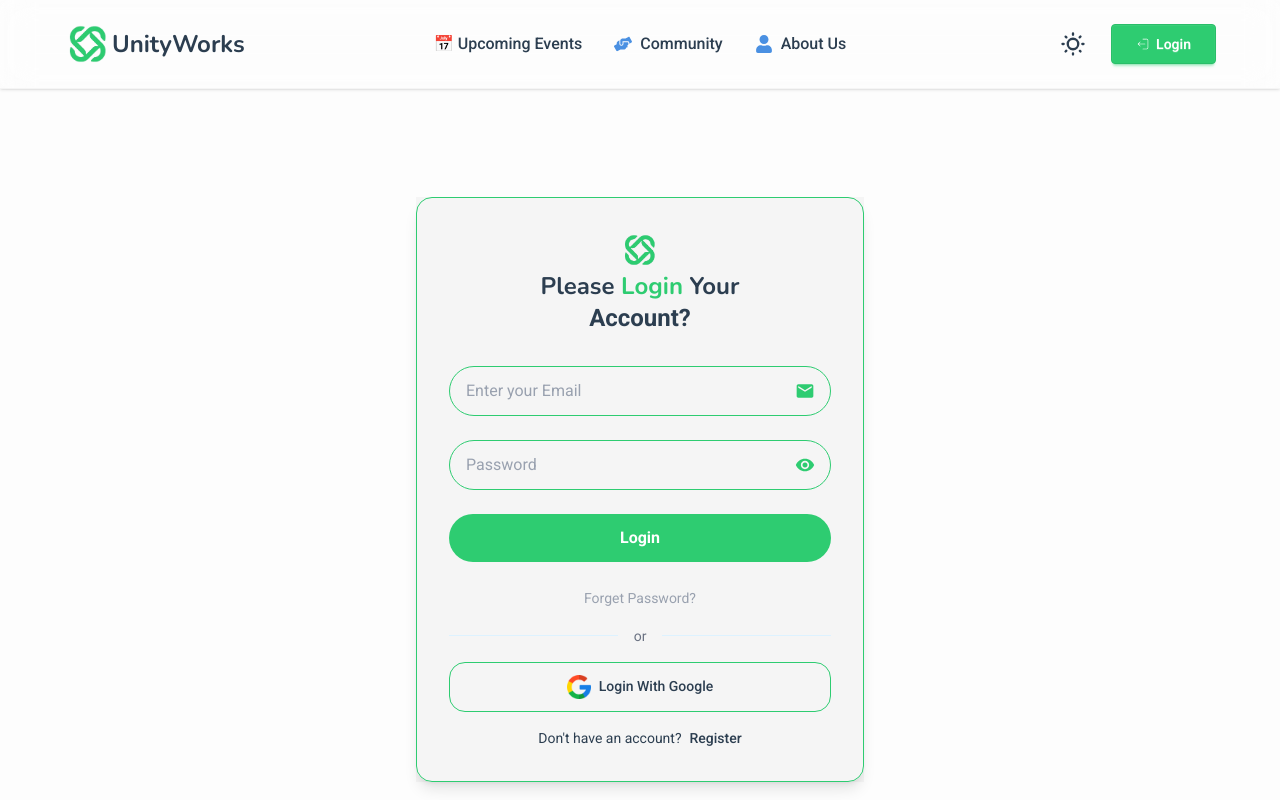
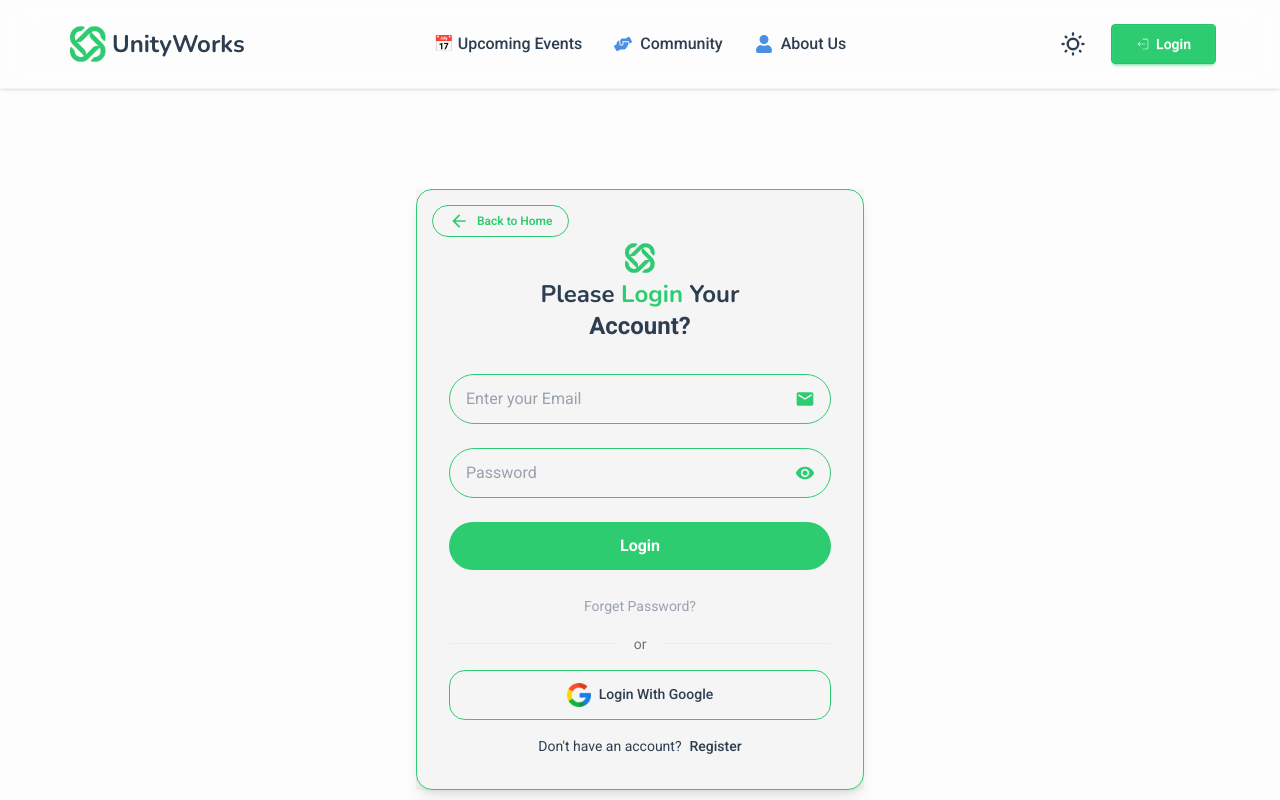
Before and after one commit to mdrahimultahsin/unityWorks-frontend, a React (Vite) app: page /login in a window 1280 px wide. Shown: the top 800 px of the page. Built offline with nearby package versions, Linux system fonts and the light colour scheme; no server answers.

Commit message:
added go back button in the login and register page

```diff
--- a/src/pages/Login/Login.jsx
+++ b/src/pages/Login/Login.jsx
@@ -1,18 +1,18 @@
-import {useState} from "react";
-import {Link, useLocation, useNavigate} from "react-router";
-import {MdEmail, MdVisibility, MdVisibilityOff} from "react-icons/md";
+import { useState } from "react";
+import { Link, useLocation, useNavigate } from "react-router";
+import { MdEmail, MdVisibility, MdVisibilityOff, MdArrowBack } from "react-icons/md";
 import logo from "../../assets/logo.png";
 import google from "../../assets/google.png"; // ✅ Make sure this path is correct
 import useAuth from "../../hooks/useAuth";
 import Swal from "sweetalert2";
-import {toast} from "react-toastify";
+import { toast } from "react-toastify";
 
 const Login = () => {
-  const {loginUser, loginWithGoogle} = useAuth();
+  const { loginUser, loginWithGoogle } = useAuth();
   const [showPassword, setShowPassword] = useState(false);
   const navigate = useNavigate();
   const location = useLocation();
-  const {from} = location.state || {};
+  const { from } = location.state || {};
 
   const handleLogin = (e) => {
     e.preventDefault();
@@ -32,6 +32,7 @@ const Login = () => {
         toast.error(error.message);
       });
   };
+
   const handleLoginWithGoogle = () => {
     loginWithGoogle()
       .then(() => {
@@ -43,10 +44,22 @@ const Login = () => {
       })
       .catch((error) => toast.error(error.message));
   };
+
   return (
-    <div className="min-h-screen flex items-center justify-center   p-4">
-      <div className="w-full max-w-md bg-base-300">
-        <div className="border border-primary rounded-2xl p-8 shadow-lg">
+    <>
+      {/* Login Card with Back Button */}
+      <div className="min-h-screen flex items-center justify-center p-4">
+        <div className="w-full max-w-md bg-base-300 relative">
+          {/* Back to Home Button */}
+          <button
+            onClick={() => navigate(-1)}
+            className="btn btn-outline btn-primary btn-sm rounded-full flex items-center gap-2 px-4 py-2 text-md hover:bg-primary hover:text-white transition-colors absolute top-4 left-4 z-10"
+          >
+            <MdArrowBack className="text-xl" />
+            Back to Home
+          </button>
+
+          <div className="border border-primary rounded-2xl p-8 shadow-lg pt-12">
             {/* Header */}
             <div className="text-center mb-8">
               <img className="w-10 mx-auto" src={logo} alt="Logo" />
@@ -58,7 +71,7 @@ const Login = () => {
 
             {/* Login Form */}
             <form onSubmit={handleLogin} className="space-y-6">
-            {/* Registration Input */}
+              {/* Email Input */}
               <div className="relative">
                 <input
                   type="email"
@@ -139,6 +152,8 @@ const Login = () => {
           </div>
         </div>
       </div>
+    </>
   );
 };
+
 export default Login;
--- a/src/pages/Register/Register.jsx
+++ b/src/pages/Register/Register.jsx
@@ -5,7 +5,7 @@ import google from "../../assets/google.png";
 
 import Swal from "sweetalert2";
 import logo from "../../assets/logo.png";
-import {MdVisibility, MdVisibilityOff} from "react-icons/md";
+import {MdArrowBack, MdVisibility, MdVisibilityOff} from "react-icons/md";
 import {toast} from "react-toastify";
 import useAuth from "../../hooks/useAuth";
 const Register = () => {
@@ -57,7 +57,15 @@ const Register = () => {
   return (
     <div className="md:w-11/12 mx-auto px-4">
       <div className="  min-h-screen flex items-center justify-center md:gap-5 py-15 md:py-15 px-4 ">
+
         <div className="max-w-lg border border-primary rounded-2xl  bg-base-300 w-full text-base-content  shadow-lg p-8 ">
+          <button
+          onClick={() => navigate(-1)}
+          className="btn btn-outline btn-primary btn-sm rounded-full flex items-center gap-2 px-4 py-2 text-md hover:bg-primary hover:text-white transition-colors"
+        >
+          <MdArrowBack className="text-xl" />
+          Go Back
+        </button>
           <img className="w-14 mx-auto" src={logo} alt="" />
           <h2 className="text-2xl font-bold  mb-2 text-center mt-3 font-heading">
             Create an account
```
Lines whose indentation alone changed are shown as unchanged.
